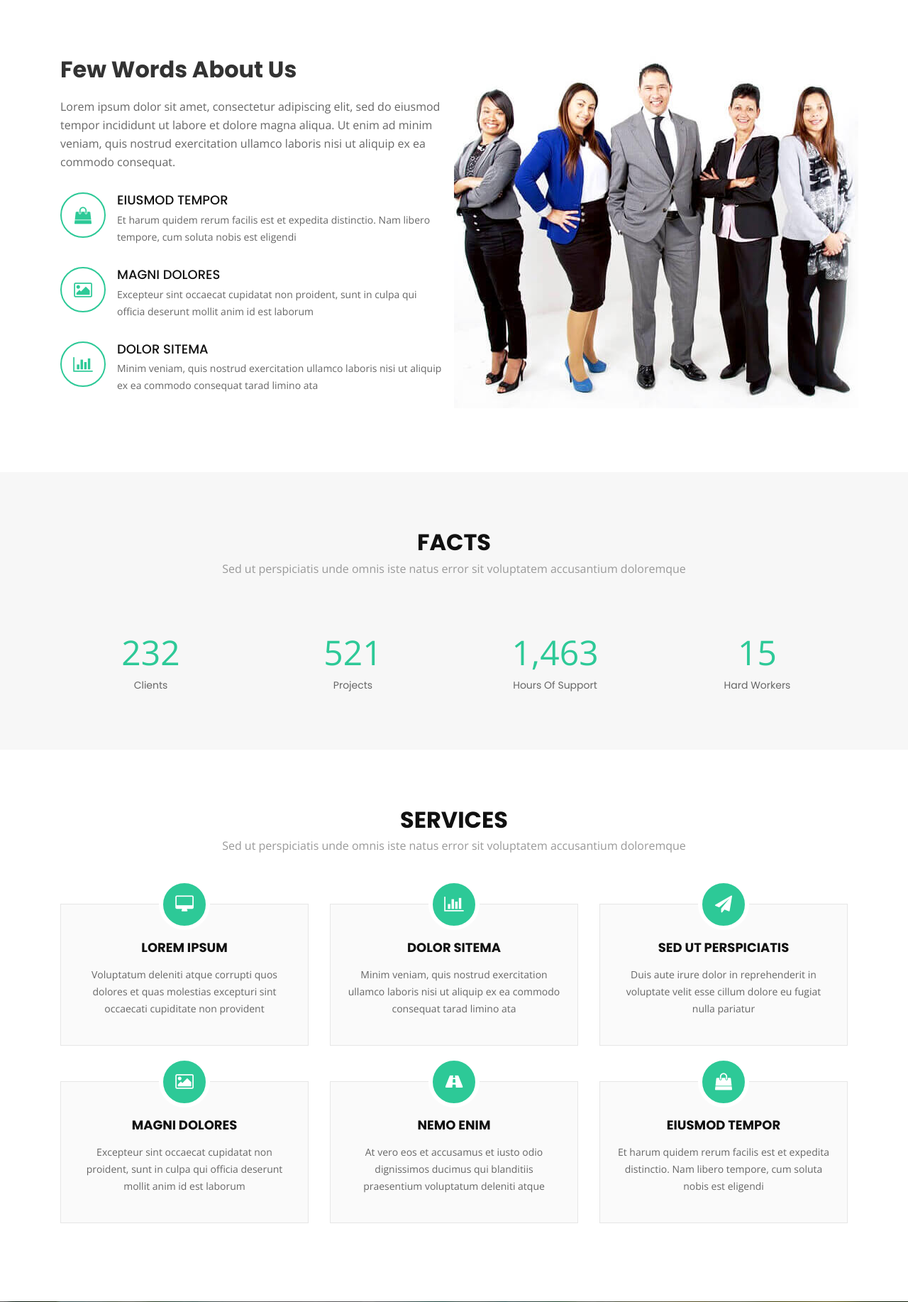
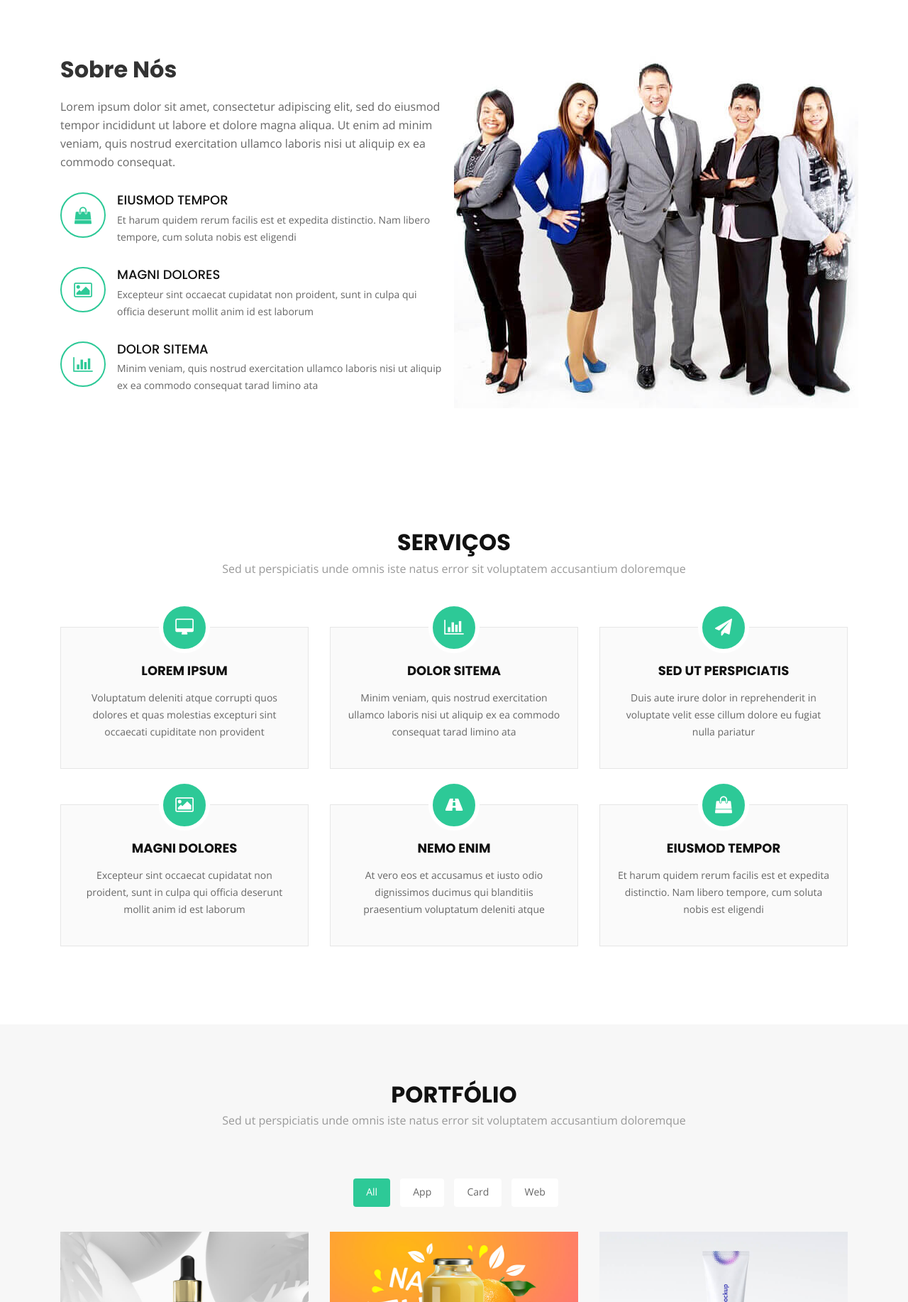
Before and after one commit to carlos-moreno/jbatistaconstrucao, a Django app: page / in a window 1280 px wide. Shown: the part 801-2635 px from the top of the page at 71% size. Run offline with Django 3.2, Linux system fonts and the light colour scheme; some libraries are stand-ins or nearby versions.

Commit message:
feat: Renaming titles in the home

```diff
--- a/jbatistaconstrucao/core/templates/index.html
+++ b/jbatistaconstrucao/core/templates/index.html
@@ -49,11 +49,11 @@
       <nav id="nav-menu-container">
         <ul class="nav-menu">
           <li class="menu-active"><a href="{% url 'home' %}">Home</a></li>
-          <li><a href="#about">About Us</a></li>
-          <li><a href="#services">Services</a></li>
-          <li><a href="#portfolio">Portfolio</a></li>
-          <li><a href="#team">Team</a></li>
-          <li><a href="#contact">Contact Us</a></li>
+          <li><a href="#about">Sobre Nós</a></li>
+          <li><a href="#services">Serviços</a></li>
+          <li><a href="#portfolio">Portfólio</a></li>
+          <li><a href="#team">Equipe</a></li>
+          <li><a href="#contact">Fale Conosco</a></li>
         </ul>
       </nav><!-- #nav-menu-container -->
     </div>
@@ -76,7 +76,7 @@
         <div class="row about-container">
 
           <div class="col-lg-6 content order-lg-1 order-2">
-            <h2 class="title">Few Words About Us</h2>
+            <h2 class="title">Sobre Nós</h2>
             <p>
               Lorem ipsum dolor sit amet, consectetur adipiscing elit, sed do eiusmod tempor incididunt ut labore et dolore magna aliqua. Ut enim ad minim veniam, quis nostrud exercitation ullamco laboris nisi ut aliquip ex ea commodo consequat.
             </p>
@@ -107,45 +107,11 @@
       </div>
     </section><!-- End About Section -->
 
-    <!-- ======= Facts Section ======= -->
-    <section id="facts">
-      <div class="container" data-aos="fade-up">
-        <div class="section-header">
-          <h3 class="section-title">Facts</h3>
-          <p class="section-description">Sed ut perspiciatis unde omnis iste natus error sit voluptatem accusantium doloremque</p>
-        </div>
-        <div class="row counters">
-
-          <div class="col-lg-3 col-6 text-center">
-            <span data-toggle="counter-up">232</span>
-            <p>Clients</p>
-          </div>
-
-          <div class="col-lg-3 col-6 text-center">
-            <span data-toggle="counter-up">521</span>
-            <p>Projects</p>
-          </div>
-
-          <div class="col-lg-3 col-6 text-center">
-            <span data-toggle="counter-up">1,463</span>
-            <p>Hours Of Support</p>
-          </div>
-
-          <div class="col-lg-3 col-6 text-center">
-            <span data-toggle="counter-up">15</span>
-            <p>Hard Workers</p>
-          </div>
-
-        </div>
-
-      </div>
-    </section><!-- End Facts Section -->
-
     <!-- ======= Services Section ======= -->
     <section id="services">
       <div class="container" data-aos="fade-up">
         <div class="section-header">
-          <h3 class="section-title">Services</h3>
+          <h3 class="section-title">Serviços</h3>
           <p class="section-description">Sed ut perspiciatis unde omnis iste natus error sit voluptatem accusantium doloremque</p>
         </div>
         <div class="row">
@@ -197,27 +163,11 @@
       </div>
     </section><!-- End Services Section -->
 
-    <!-- ======= Call To Action Section ======= -->
-    <section id="call-to-action">
-      <div class="container">
-        <div class="row" data-aos="zoom-in">
-          <div class="col-lg-9 text-center text-lg-left">
-            <h3 class="cta-title">Call To Action</h3>
-            <p class="cta-text"> Duis aute irure dolor in reprehenderit in voluptate velit esse cillum dolore eu fugiat nulla pariatur. Excepteur sint occaecat cupidatat non proident, sunt in culpa qui officia deserunt mollit anim id est laborum.</p>
-          </div>
-          <div class="col-lg-3 cta-btn-container text-center">
-            <a class="cta-btn align-middle" href="#">Call To Action</a>
-          </div>
-        </div>
-
-      </div>
-    </section><!-- End Call To Action Section -->
-
     <!-- ======= Portfolio Section ======= -->
     <section id="portfolio" class="portfolio">
       <div class="container" data-aos="fade-up">
         <div class="section-header">
-          <h3 class="section-title">Portfolio</h3>
+          <h3 class="section-title">Portfólio</h3>
           <p class="section-description">Sed ut perspiciatis unde omnis iste natus error sit voluptatem accusantium doloremque</p>
         </div>
 
@@ -333,7 +283,7 @@
     <section id="team">
       <div class="container" data-aos="fade-up">
         <div class="section-header">
-          <h3 class="section-title">Team</h3>
+          <h3 class="section-title">Equipe</h3>
           <p class="section-description">Sed ut perspiciatis unde omnis iste natus error sit voluptatem accusantium doloremque</p>
         </div>
         <div class="row">
@@ -401,8 +351,9 @@
     <section id="contact">
       <div class="container">
         <div class="section-header">
-          <h3 class="section-title">Contact</h3>
-          <p class="section-description">Sed ut perspiciatis unde omnis iste natus error sit voluptatem accusantium doloremque</p>
+          <h3 class="section-title">Contato</h3>
+          <!-- <p class="section-description">Sed ut perspiciatis unde omnis iste natus error
+          sit voluptatem accusantium doloremque</p> -->
         </div>
       </div>
 
@@ -422,20 +373,18 @@
 
               <div>
                 <i class="fa fa-envelope"></i>
-                <p>info@example.com</p>
+                <p>jb.construindo@gmail.com</p>
               </div>
 
               <div>
                 <i class="fa fa-phone"></i>
-                <p>+1 5589 55488 55s</p>
+                <p>+55 48 98848 - 0404</p>
               </div>
             </div>
 
             <div class="social-links">
-              <a href="#" class="twitter"><i class="fa fa-twitter"></i></a>
               <a href="#" class="facebook"><i class="fa fa-facebook"></i></a>
-              <a href="#" class="instagram"><i class="fa fa-instagram"></i></a>
-              <a href="#" class="google-plus"><i class="fa fa-google-plus"></i></a>
+              <a href="https://www.instagram.com/jbatistaconstrucao/" class="instagram" target="_blank"><i class="fa fa-instagram"></i></a>
               <a href="#" class="linkedin"><i class="fa fa-linkedin"></i></a>
             </div>
 
@@ -445,19 +394,27 @@
             <div class="form">
               <form action="forms/contact.php" method="post" role="form" class="php-email-form">
                 <div class="form-group">
-                  <input type="text" name="name" class="form-control" id="name" placeholder="Your Name" data-rule="minlen:4" data-msg="Please enter at least 4 chars" />
+                  <input type="text" name="name" class="form-control" id="name"
+                         placeholder="Seu Nome" data-rule="minlen:4"
+                         data-msg="Please enter at least 4 chars" />
                   <div class="validate"></div>
                 </div>
                 <div class="form-group">
-                  <input type="email" class="form-control" name="email" id="email" placeholder="Your Email" data-rule="email" data-msg="Please enter a valid email" />
+                  <input type="email" class="form-control" name="email" id="email"
+                         placeholder="Seu E-mail" data-rule="email"
+                         data-msg="Please enter a valid email" />
                   <div class="validate"></div>
                 </div>
                 <div class="form-group">
-                  <input type="text" class="form-control" name="subject" id="subject" placeholder="Subject" data-rule="minlen:4" data-msg="Please enter at least 8 chars of subject" />
+                  <input type="text" class="form-control" name="subject" id="subject"
+                         placeholder="Assunto" data-rule="minlen:4"
+                         data-msg="Please enter at least 8 chars of subject" />
                   <div class="validate"></div>
                 </div>
                 <div class="form-group">
-                  <textarea class="form-control" name="message" rows="5" data-rule="required" data-msg="Please write something for us" placeholder="Message"></textarea>
+                  <textarea class="form-control" name="message" rows="5" data-rule="required"
+                            data-msg="Please write something for us"
+                            placeholder="Mensagem"></textarea>
                   <div class="validate"></div>
                 </div>
                 <div class="mb-3">
```
Also changed, not shown: jbatistaconstrucao/core/static/img/hero-bg.jpg (deleted).
